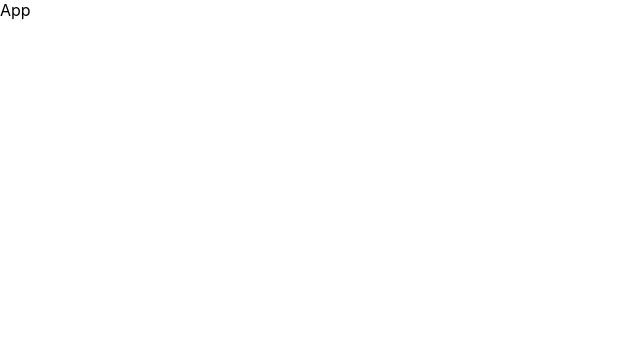
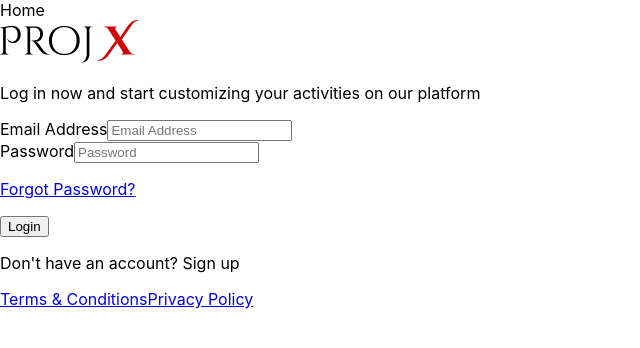
Before and after one commit to navansami/projx, a React (Create React App) app: page / in a window 1280 px wide. Shown: the top 348 px of the page, without its empty margins (0-640 px from the left). Built offline with nearby package versions, Linux system fonts and the light colour scheme; the HTML template or start-up script is replaced by a standard one.

Commit message:
basic pages setup and created controlled form for login

```diff
--- a/src/App.js
+++ b/src/App.js
@@ -1,8 +1,11 @@
+import Home from "./pages/Home";
+import Login from "./pages/Login";
 
 const App = () => {
   return (
     <div className="App">
-      App
+      <Home />
+      <Login />
     </div>
   );
 }
--- /dev/null
+++ b/src/components/Login/LoginForm.jsx
@@ -0,0 +1,73 @@
+import { useState } from 'react';
+
+// Components
+
+const LoginForm = () => {
+    const
+        [ email, setEmail ] = useState(""),
+        [ password, setPassword ] = useState("");
+
+    const handleSubmit = (e) => {
+        e.preventDefault();
+        console.log(email, password);
+    }
+
+    return (
+        <div className="login-form">
+
+            <div className="login-header">
+                <img src={'images/logo/Logo-main.png'} alt="project logo" />
+            </div>
+
+            <div className="login-header-text">
+                <p>
+                   <span className="text-slogan text-accent">Log in</span> now and start customizing your activities on our platform
+                </p>
+            </div>
+
+            <form className="form" onSubmit={handleSubmit}>
+                <div className="field">
+                    <label htmlFor="userEmail">Email Address</label>
+                    <input
+                        type="text"
+                        name="userEmail"
+                        id="userEmail"
+                        placeholder="Email Address"
+                        value={email}
+                        onChange={e => setEmail(e.target.value)}
+                    />
+                </div>
+
+                <div className="field">
+                    <label htmlFor="userEmail">Password</label>
+                    <input
+                        type="password"
+                        name="userPassword"
+                        id="userPassword"
+                        placeholder="Password"
+                        value={password}
+                        onChange={e => setPassword(e.target.value)}
+                    />
+                    <p className="text-forgot">
+                        <a href="/login" className="text-accent">Forgot Password?</a>
+                    </p>
+                </div>
+
+                <div className="field">
+                    <button className="btn btn-block">
+                        Login
+                    </button>
+                    <p className='text-noaccount'>Don't have an account? <span className="text-signup text-accent">Sign up</span></p>
+                </div>
+            </form>
+
+            <div className="login-footer">
+                <a href='/login'>Terms &amp; Conditions</a>
+                <a href='/login'>Privacy Policy</a>
+            </div>
+
+        </div>
+    )
+}
+
+export default LoginForm
--- /dev/null
+++ b/src/pages/Home.jsx
@@ -0,0 +1,11 @@
+
+const Home = () => {
+
+    return(
+        <div className="home">
+            Home
+        </div>
+    )
+}
+
+export default Home;
--- /dev/null
+++ b/src/pages/Login.jsx
@@ -0,0 +1,12 @@
+import LoginForm from "../components/Login/LoginForm";
+
+const Login = () => {
+
+    return(
+        <div className="login">
+            <LoginForm />
+        </div>
+    )
+}
+
+export default Login;
```
Also changed, not shown: public/images/logo/logo-main.png (added).
